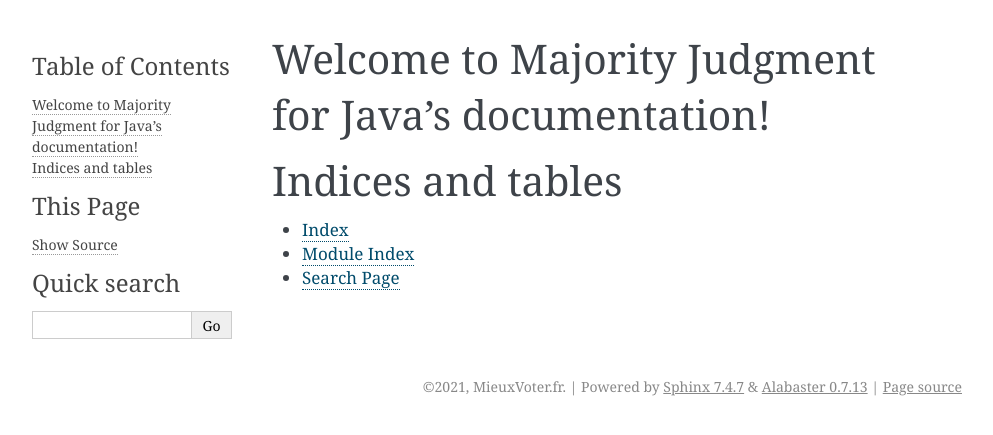
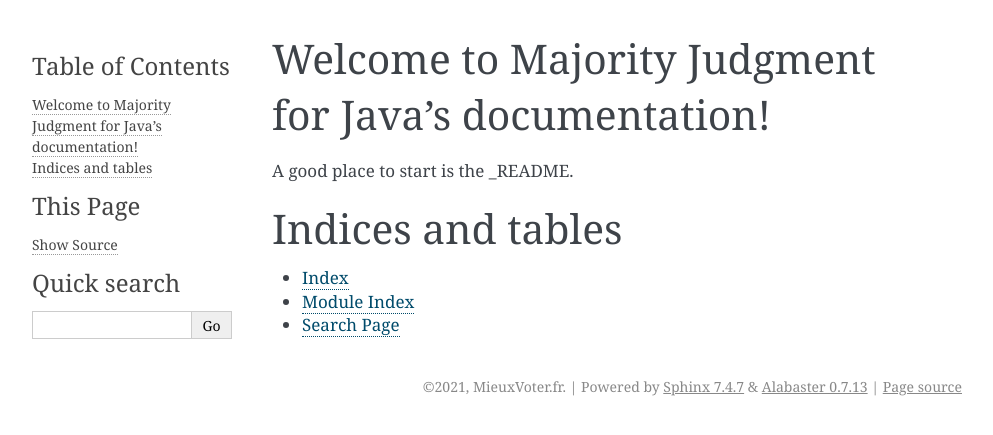
Before and after one commit to MieuxVoter/majority-judgment-library-java, a Sphinx documentation site: the page built from docs/source/index.rst, in a window 1280 px wide. Shown: the top 435 px of the page, without its empty margins (148-1141 px from the left). Built offline with Sphinx 7.4.7, drawn with Linux system fonts in a browser that asks for light colours.

Commit message:
docs: link to the README
The README is in Markdown, and this doc is in ReSTructured.
In order to keep a single source of truth, we refer to the README.

```diff
--- a/docs/source/index.rst
+++ b/docs/source/index.rst
@@ -11,6 +11,11 @@ Welcome to Majority Judgment for Java's documentation!
    :caption: Contents:
 
 
+A good place to start is the _README.
+
+
+.. _README: https://github.com/MieuxVoter/majority-judgment-library-java/blob/master/README.md
+
 
 Indices and tables
 ==================
```
